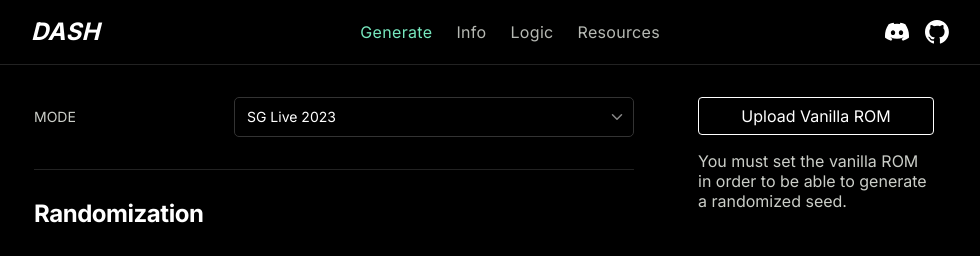
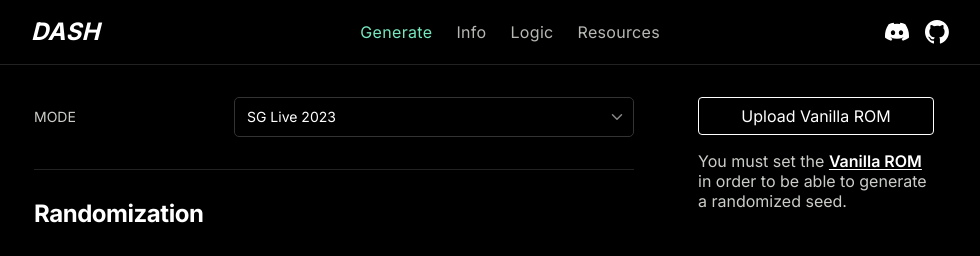
Before and after one commit to dashrando/dash-randomizer, a Next.js app in the folder apps/web/: page /generate in a window 1280 px wide. Shown: the top 256 px of the page, without its empty margins (156-1136 px from the left). Built offline with nearby package versions, Linux system fonts and the light colour scheme.

Commit message:
make link for vanilla rom

```diff
--- a/apps/web/app/generate/vanilla.module.css
+++ b/apps/web/app/generate/vanilla.module.css
@@ -23,3 +23,15 @@
   background-color: transparent;
   border-color: rgb(51, 51, 51);
 }
+
+.vanilla p a {
+  color: #fff;
+  font-weight: 600;
+  text-underline-offset: 2px;
+  transition: color 0.15s ease-in-out, text-decoration-color 0.15s ease-in-out;
+}
+
+.vanilla p a:hover {
+  color: #77e7be;
+  text-decoration-color: transparent;
+}
--- a/apps/web/app/generate/vanilla.tsx
+++ b/apps/web/app/generate/vanilla.tsx
@@ -109,7 +109,7 @@ export default function VanillaButton() {
   })
 
   return (
-    <div>
+    <div className={styles.vanilla}>
       <div style={{ visibility: isLoading ? 'hidden' : 'visible' }}>
         <div {...getRootProps()}>
           <div className={styles.wrapper}>
@@ -117,7 +117,7 @@ export default function VanillaButton() {
             Upload Vanilla ROM
           </div>
         </div>
-        <p>You must set the vanilla ROM in order to be able to generate a randomized seed.</p>
+        <p>You must set the <a href="/info#vanilla">Vanilla ROM</a> in order to be able to generate a randomized seed.</p>
       </div>
     </div>
   )
```
